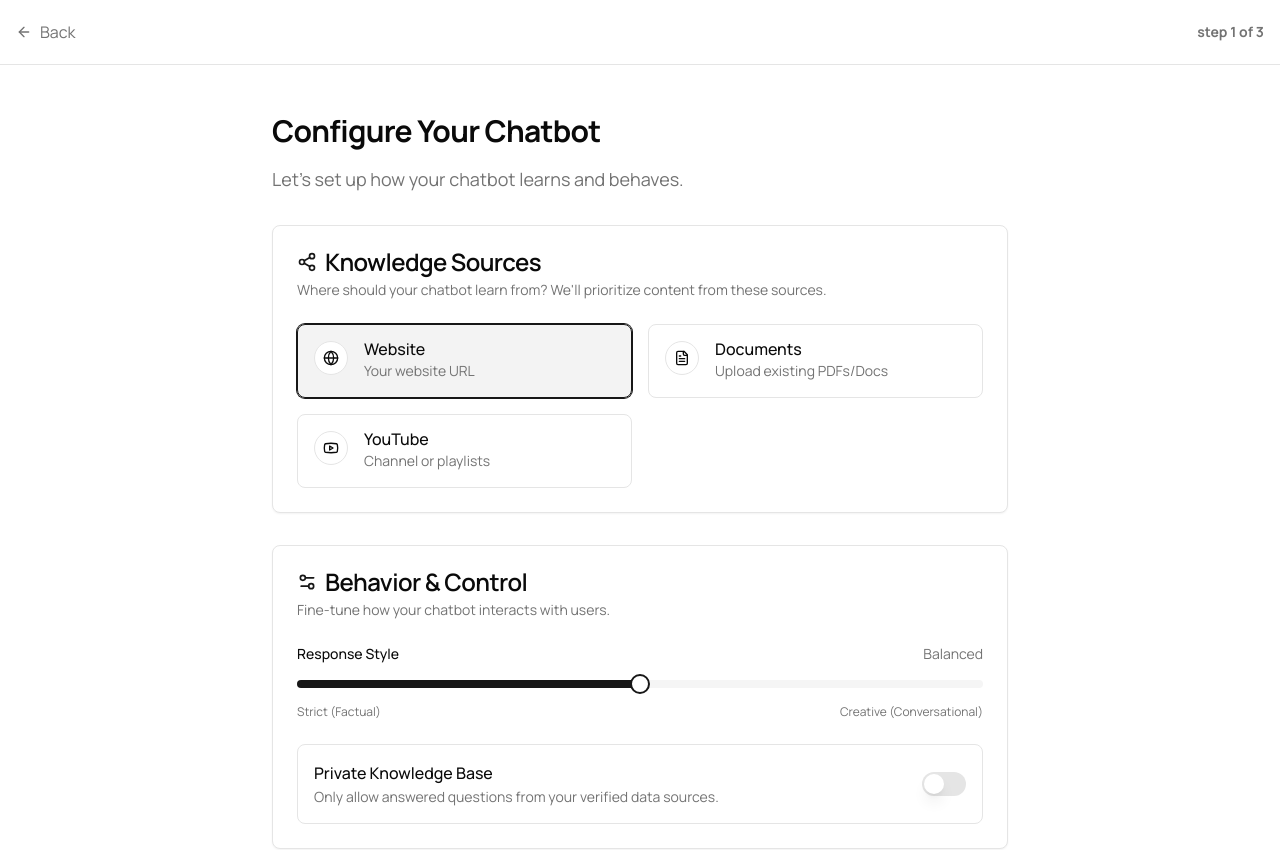
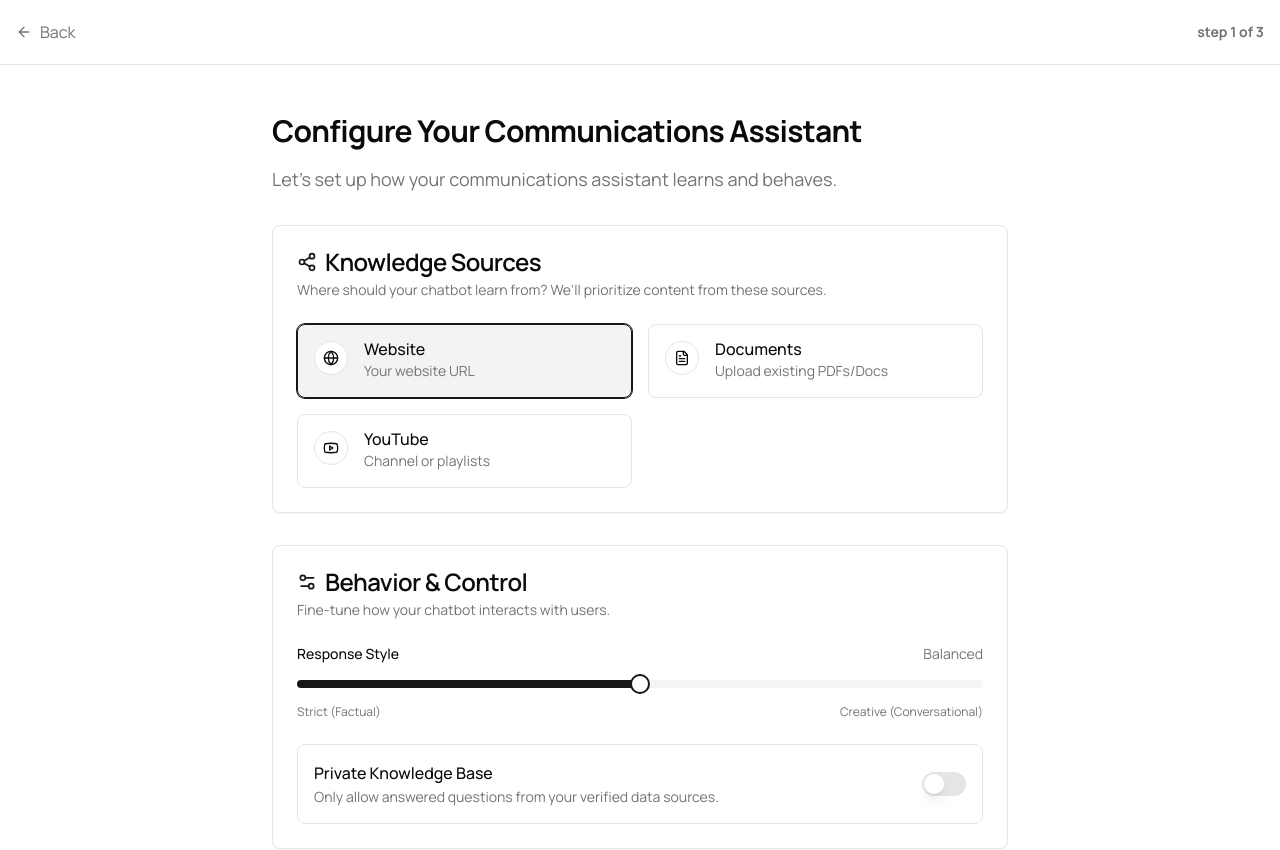
Before and after one commit to gregjenx/giverise, a Next.js app: page /onboarding/configure in a window 1280 px wide. Shown: the top 850 px of the page. Built offline with nearby package versions, Linux system fonts and the light colour scheme.

Commit message:
Update page.tsx
copy edits

```diff
--- a/app/onboarding/configure/page.tsx
+++ b/app/onboarding/configure/page.tsx
@@ -78,12 +78,11 @@ function ConfigurePageContent() {
 
             <main className="flex-1 container max-w-3xl py-12 px-4">
                 <div className="mb-8 space-y-4">
-                    <h1 className="text-3xl font-bold tracking-tight">Configure Your Chatbot</h1>
+                    <h1 className="text-3xl font-bold tracking-tight">Configure Your Communications Assistant</h1>
                     <p className="text-muted-foreground text-lg">
-                        Let's set up how your chatbot learns and behaves.
+                        Let's set up how your communications assistant learns and behaves.
                     </p>
                 </div>
-
                 <form onSubmit={handleSubmit} className="space-y-8">
                     {/* Section 1: Content Sources */}
                     <Card>
```
